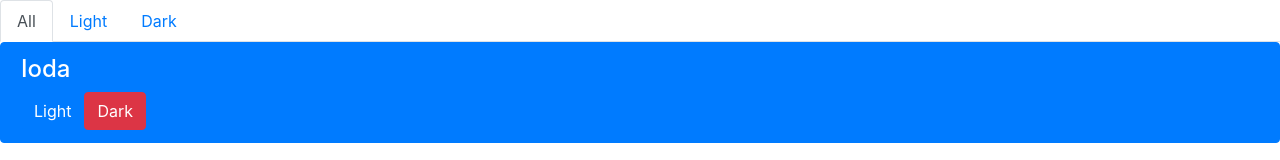
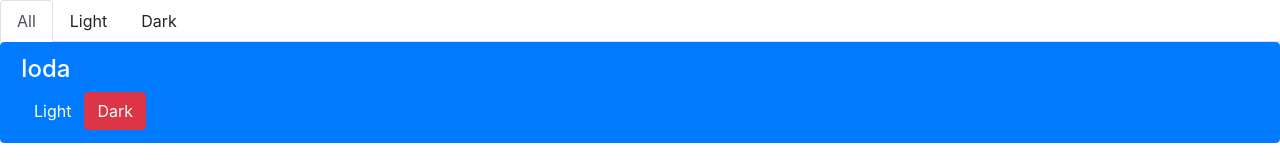
Before and after one commit to edysegura/angular-starwars, an Angular app: page / in a window 1280 px wide. Shown: the top 160 px of the page. Built offline with nearby package versions, Linux system fonts and the light colour scheme.

Commit message:
Updated tabs component

```diff
--- a/src/app/app.component.html
+++ b/src/app/app.component.html
@@ -1,2 +1 @@
 <app-tabs></app-tabs>
-<app-list></app-list>
--- a/src/app/list/list.component.ts
+++ b/src/app/list/list.component.ts
@@ -1,4 +1,4 @@
-import { Component, OnInit } from '@angular/core';
+import { Component, OnInit, Input } from '@angular/core';
 
 @Component({
   selector: 'app-list',
@@ -6,6 +6,7 @@ import { Component, OnInit } from '@angular/core';
   styleUrls: ['./list.component.css']
 })
 export class ListComponent implements OnInit {
+  @Input() characters;
 
   constructor() { }
 
--- a/src/app/tabs/tabs.component.css
+++ b/src/app/tabs/tabs.component.css
@@ -0,0 +1,3 @@
+a {
+  cursor: pointer;
+}
--- a/src/app/tabs/tabs.component.html
+++ b/src/app/tabs/tabs.component.html
@@ -1,13 +1,14 @@
 <div>
   <ul class="nav nav-tabs">
     <li class="nav-item">
-      <a class="nav-link active" href="#">All</a>
+      <a class="nav-link active" (click)="onChoose('all')">All</a>
     </li>
     <li class="nav-item">
-      <a class="nav-link" href="#">Light</a>
+      <a class="nav-link" (click)="onChoose('light')">Light</a>
     </li>
     <li class="nav-item">
-      <a class="nav-link" href="#">Dark</a>
+      <a class="nav-link" (click)="onChoose('dark')">Dark</a>
     </li>
   </ul>
+  <app-list [characters]="getCharacters()"></app-list>
 </div>
--- a/src/app/tabs/tabs.component.ts
+++ b/src/app/tabs/tabs.component.ts
@@ -6,10 +6,28 @@ import { Component, OnInit } from '@angular/core';
   styleUrls: ['./tabs.component.css']
 })
 export class TabsComponent implements OnInit {
+  characters = [
+    {name: 'Ioda', side: ''},
+    {name: 'Luke Skywalker', side: ''},
+    {name: 'Darth Vader', side: ''}
+  ];
+  chosenList = 'all';
 
   constructor() { }
 
   ngOnInit() {
   }
 
+  onChoose(side) {
+    this.chosenList = side;
+  }
+
+  getCharacters() {
+    if (this.chosenList === 'all') {
+      return [...this.characters];
+    }
+    const filterByChosenSide = char => char.side === this.chosenList;
+    return this.characters.filter(filterByChosenSide);
+  }
+
 }
```
